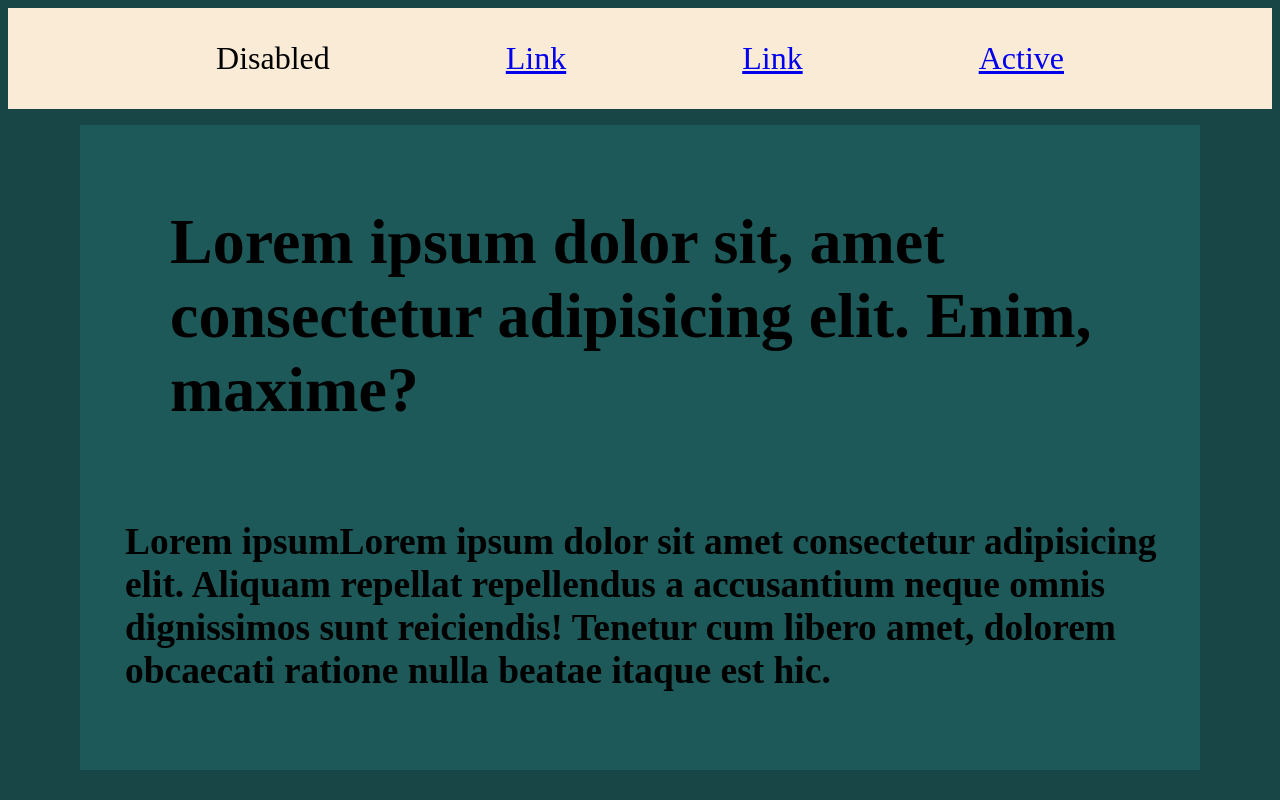
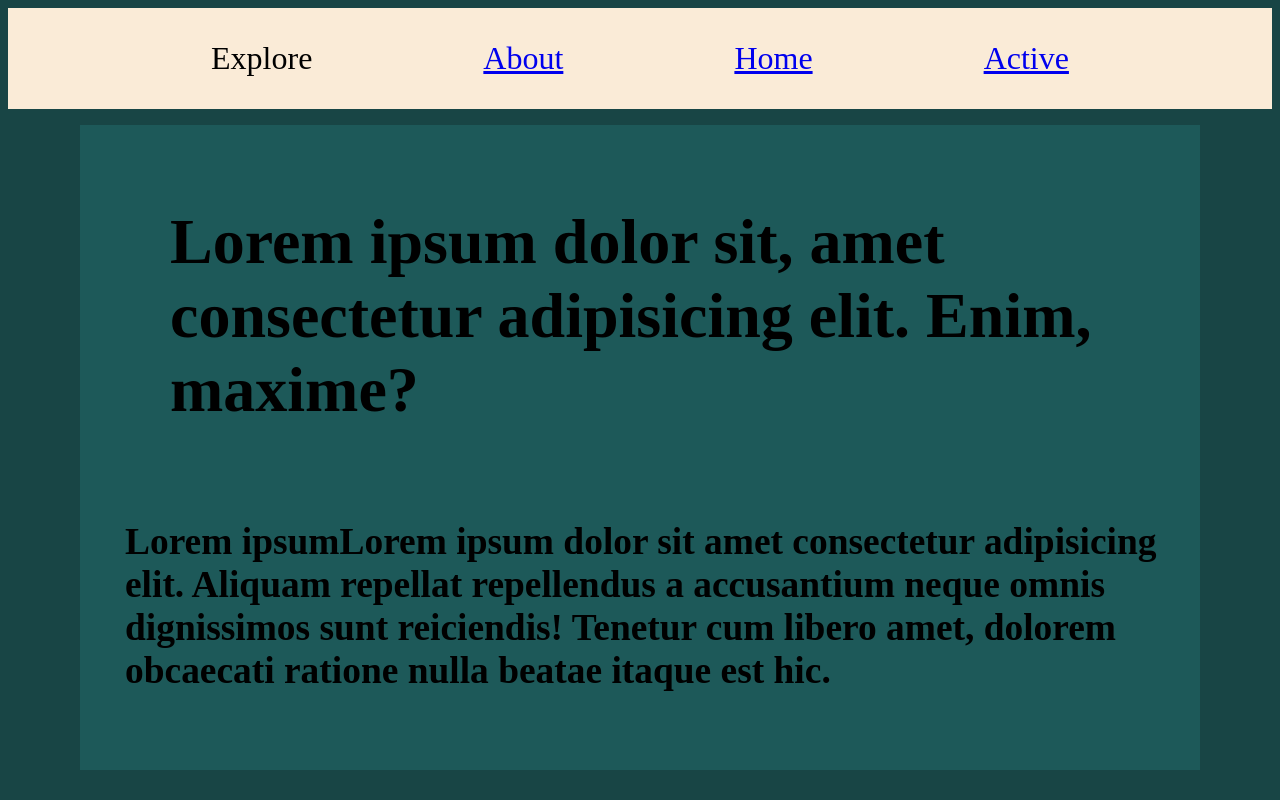
Before and after one commit to Hisani/lorem-blog, a plain HTML site: page index.html in a window 1280 px wide. Shown: the top 800 px of the page. Drawn offline with Linux system fonts and the light colour scheme.

Commit message:
Update index.html

```diff
--- a/index.html
+++ b/index.html
@@ -15,9 +15,9 @@
     <nav>
         <div class="nav">
             <a class="nav-link " aria-current="page" href="#">Active</a>
-            <a class="nav-link" href="#">Link</a>
-            <a class="nav-link" href="#">Link</a>
-            <a class="nav-link">Disabled</a>
+            <a class="nav-link" href="#">Home</a>
+            <a class="nav-link" href="#">About</a>
+            <a class="nav-link">Explore</a>
         </div>
 
     </nav>
```
